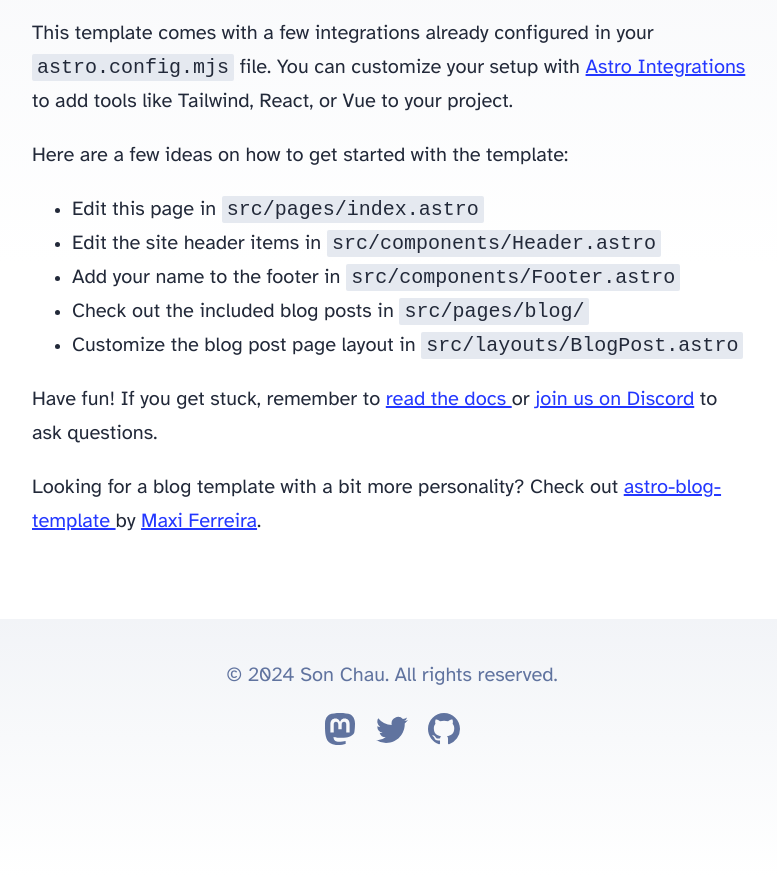
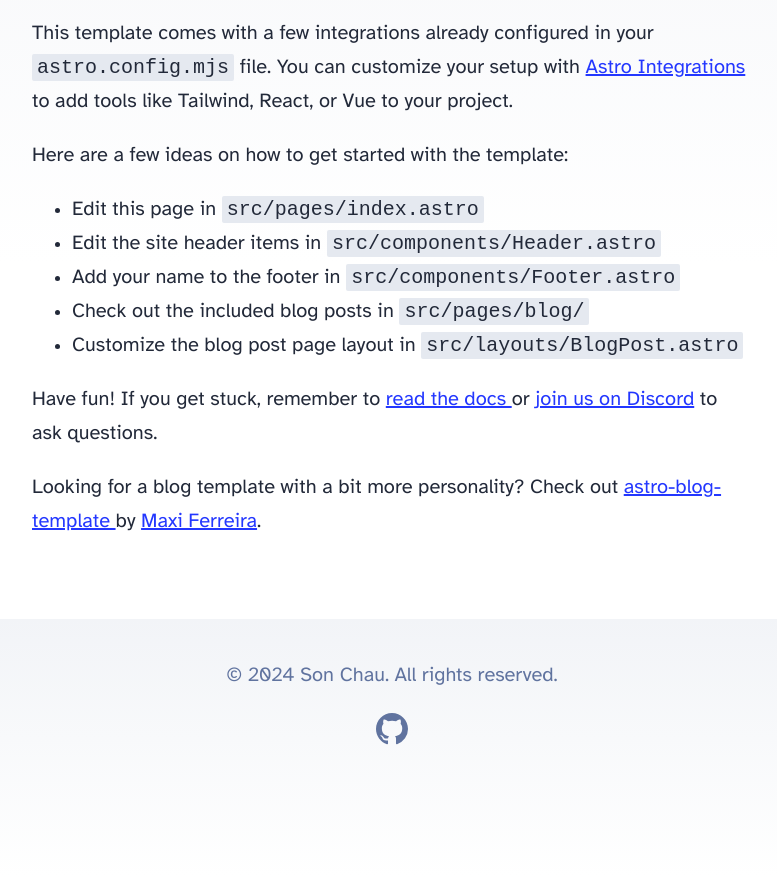
Before and after one commit to SonQBChau/sonqbchau.github.io, an Astro site: page / in a window 1280 px wide. Shown: the part 336-1213 px from the top of the page, without its empty margins (248-1025 px from the left). Built offline with nearby package versions, Linux system fonts and the light colour scheme; Astro itself is replaced by a stand-in of ours.

Commit message:
Update social links in Footer component

```diff
--- a/src/components/Footer.astro
+++ b/src/components/Footer.astro
@@ -5,36 +5,8 @@ const today = new Date();
 <footer>
   &copy; {today.getFullYear()} Son Chau. All rights reserved.
   <div class="social-links">
-    <a href="https://m.webtoo.ls/@astro" target="_blank">
-      <span class="sr-only">Follow Astro on Mastodon</span>
-      <svg
-        viewBox="0 0 16 16"
-        aria-hidden="true"
-        width="32"
-        height="32"
-        astro-icon="social/mastodon"
-        ><path
-          fill="currentColor"
-          d="M11.19 12.195c2.016-.24 3.77-1.475 3.99-2.603.348-1.778.32-4.339.32-4.339 0-3.47-2.286-4.488-2.286-4.488C12.062.238 10.083.017 8.027 0h-.05C5.92.017 3.942.238 2.79.765c0 0-2.285 1.017-2.285 4.488l-.002.662c-.004.64-.007 1.35.011 2.091.083 3.394.626 6.74 3.78 7.57 1.454.383 2.703.463 3.709.408 1.823-.1 2.847-.647 2.847-.647l-.06-1.317s-1.303.41-2.767.36c-1.45-.05-2.98-.156-3.215-1.928a3.614 3.614 0 0 1-.033-.496s1.424.346 3.228.428c1.103.05 2.137-.064 3.188-.189zm1.613-2.47H11.13v-4.08c0-.859-.364-1.295-1.091-1.295-.804 0-1.207.517-1.207 1.541v2.233H7.168V5.89c0-1.024-.403-1.541-1.207-1.541-.727 0-1.091.436-1.091 1.296v4.079H3.197V5.522c0-.859.22-1.541.66-2.046.456-.505 1.052-.764 1.793-.764.856 0 1.504.328 1.933.983L8 4.39l.417-.695c.429-.655 1.077-.983 1.934-.983.74 0 1.336.259 1.791.764.442.505.661 1.187.661 2.046v4.203z"
-        ></path></svg
-      >
-    </a>
-    <a href="https://twitter.com/astrodotbuild" target="_blank">
-      <span class="sr-only">Follow Astro on Twitter</span>
-      <svg
-        viewBox="0 0 16 16"
-        aria-hidden="true"
-        width="32"
-        height="32"
-        astro-icon="social/twitter"
-        ><path
-          fill="currentColor"
-          d="M5.026 15c6.038 0 9.341-5.003 9.341-9.334 0-.14 0-.282-.006-.422A6.685 6.685 0 0 0 16 3.542a6.658 6.658 0 0 1-1.889.518 3.301 3.301 0 0 0 1.447-1.817 6.533 6.533 0 0 1-2.087.793A3.286 3.286 0 0 0 7.875 6.03a9.325 9.325 0 0 1-6.767-3.429 3.289 3.289 0 0 0 1.018 4.382A3.323 3.323 0 0 1 .64 6.575v.045a3.288 3.288 0 0 0 2.632 3.218 3.203 3.203 0 0 1-.865.115 3.23 3.23 0 0 1-.614-.057 3.283 3.283 0 0 0 3.067 2.277A6.588 6.588 0 0 1 .78 13.58a6.32 6.32 0 0 1-.78-.045A9.344 9.344 0 0 0 5.026 15z"
-        ></path></svg
-      >
-    </a>
-    <a href="https://github.com/withastro/astro" target="_blank">
-      <span class="sr-only">Go to Astro's GitHub repo</span>
+    <a href="https://github.com/SonQBChau" target="_blank">
+      <span class="sr-only">Go to GitHub repo</span>
       <svg
         viewBox="0 0 16 16"
         aria-hidden="true"
```
